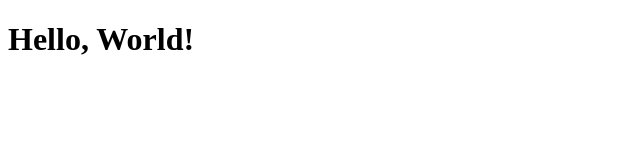
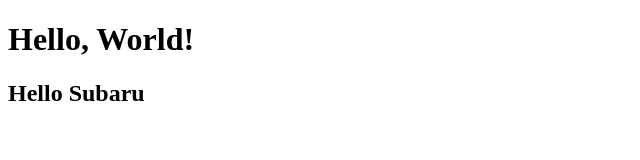
Before and after one commit to Subaru-Goto/subaru-goto-project, a plain HTML site: page index.html in a window 1280 px wide. Shown: the whole page, without its empty margins (0-640 px from the left). Drawn offline with Linux system fonts and the light colour scheme.

Commit message:
added h2 to html

```diff
--- a/index.html
+++ b/index.html
@@ -7,6 +7,7 @@
 </head>
 <body>
   <h1>Hello, World!</h1>
+  <h2>Hello Subaru</h2>
 
 </body>
 </html>
```
